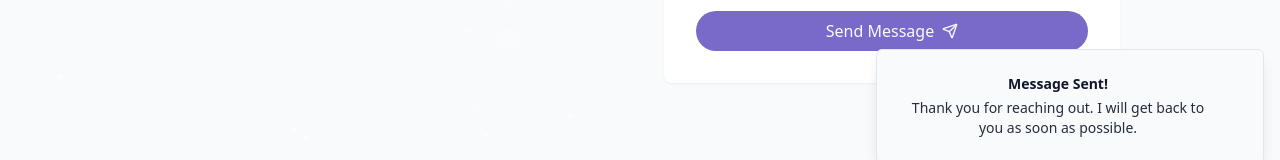
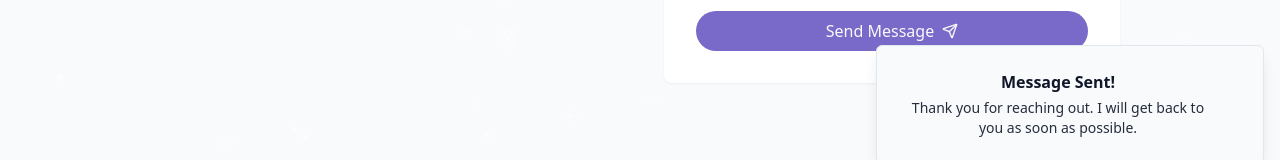
Before and after one commit to andyhplau/portfolio-andyhplau, a React (Vite) app: page / in a window 1280 px wide. Both pictures are taken after typing "Sample", "name@example.com", "Sample" into the empty fields and a click on the button "Send Message". Shown: the part 3787-3947 px from the top of the page. Built offline with nearby package versions, Linux system fonts and the light colour scheme.

Commit message:
style: changed toaster title font size

```diff
--- a/src/components/ui/toast.tsx
+++ b/src/components/ui/toast.tsx
@@ -93,7 +93,7 @@ const ToastTitle = React.forwardRef<
 >(({ className, ...props }, ref) => (
   <ToastPrimitives.Title
     ref={ref}
-    className={cn("text-sm font-semibold", className)}
+    className={cn("text-md font-semibold", className)}
     {...props}
   />
 ));
```
